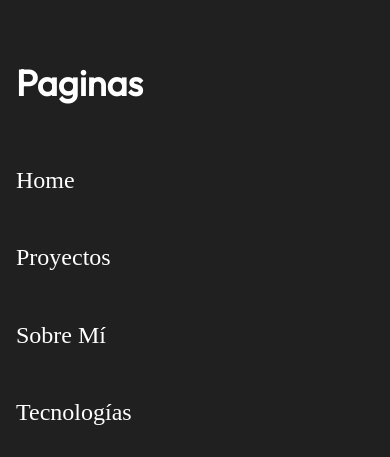
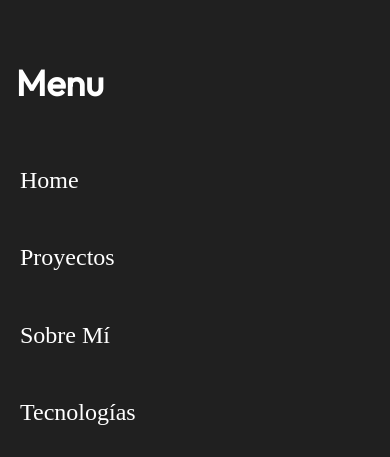
Before and after one commit to andrescn2020/newportfolio, a React (Create React App) app: page / in a window 390 px wide. Shown: the part 6764-7221 px from the top of the page. Built offline with nearby package versions, Linux system fonts and the light colour scheme; the HTML template or start-up script is replaced by a standard one; a web font is replaced by a local one.

Commit message:
Modificaciones al footer

```diff
--- a/src/components/Footer/Footer.css
+++ b/src/components/Footer/Footer.css
@@ -114,7 +114,7 @@
     }
 
     .app__footer-second-column a {
-        margin-left: 1rem;
+        margin-left: 1.25rem;
     }
 
     .app__footer-four-column {
--- a/src/components/Footer/Footer.jsx
+++ b/src/components/Footer/Footer.jsx
@@ -15,7 +15,7 @@ const Footer = () => {
         <p>Buenos Aires, Argentina</p>
       </div>
       <div className="app__footer-second-column">
-        <h2>Paginas</h2>
+        <h2>Menu</h2>
         <a href="#hero">
           <p>Home</p>
         </a>
```
